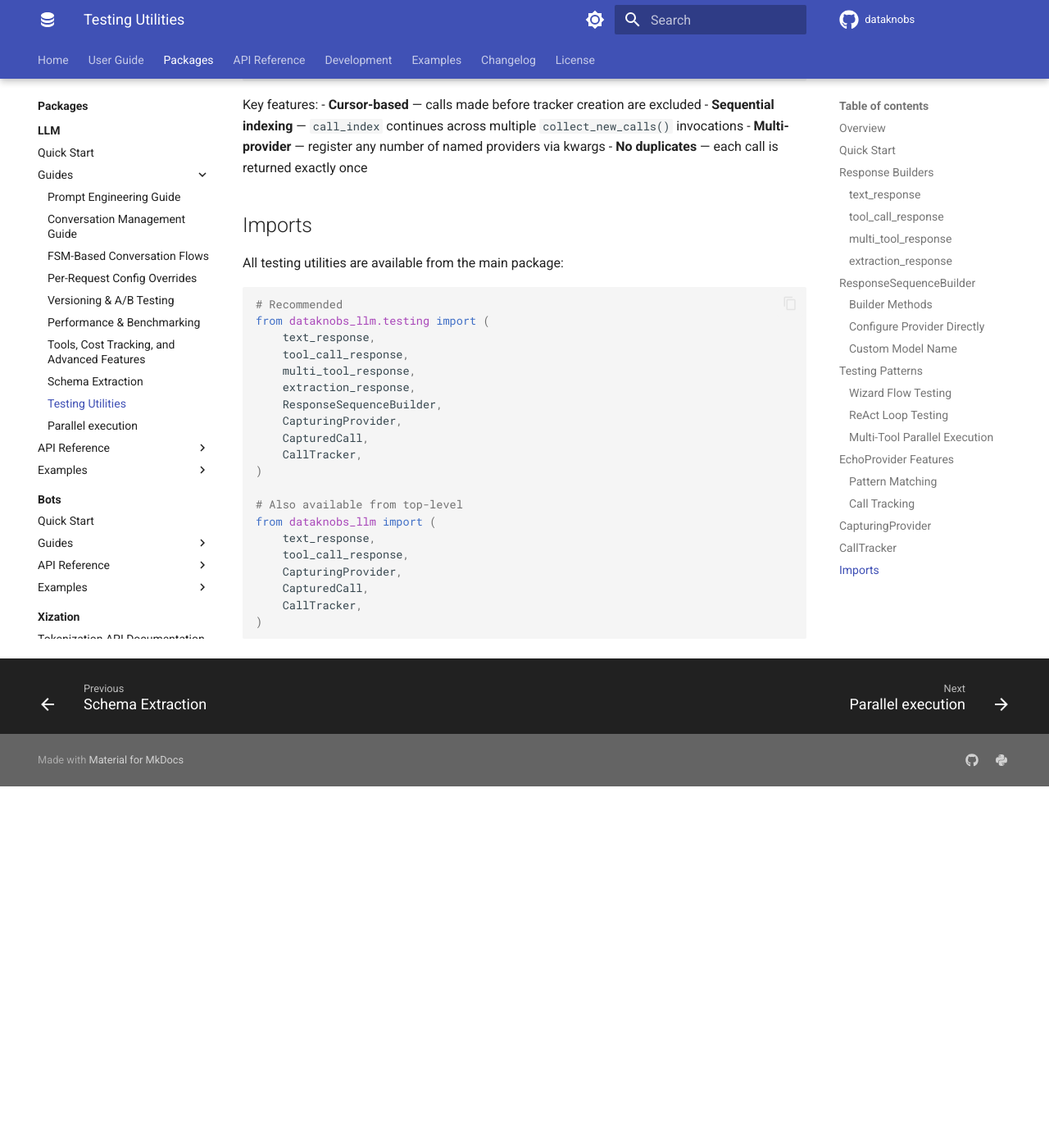
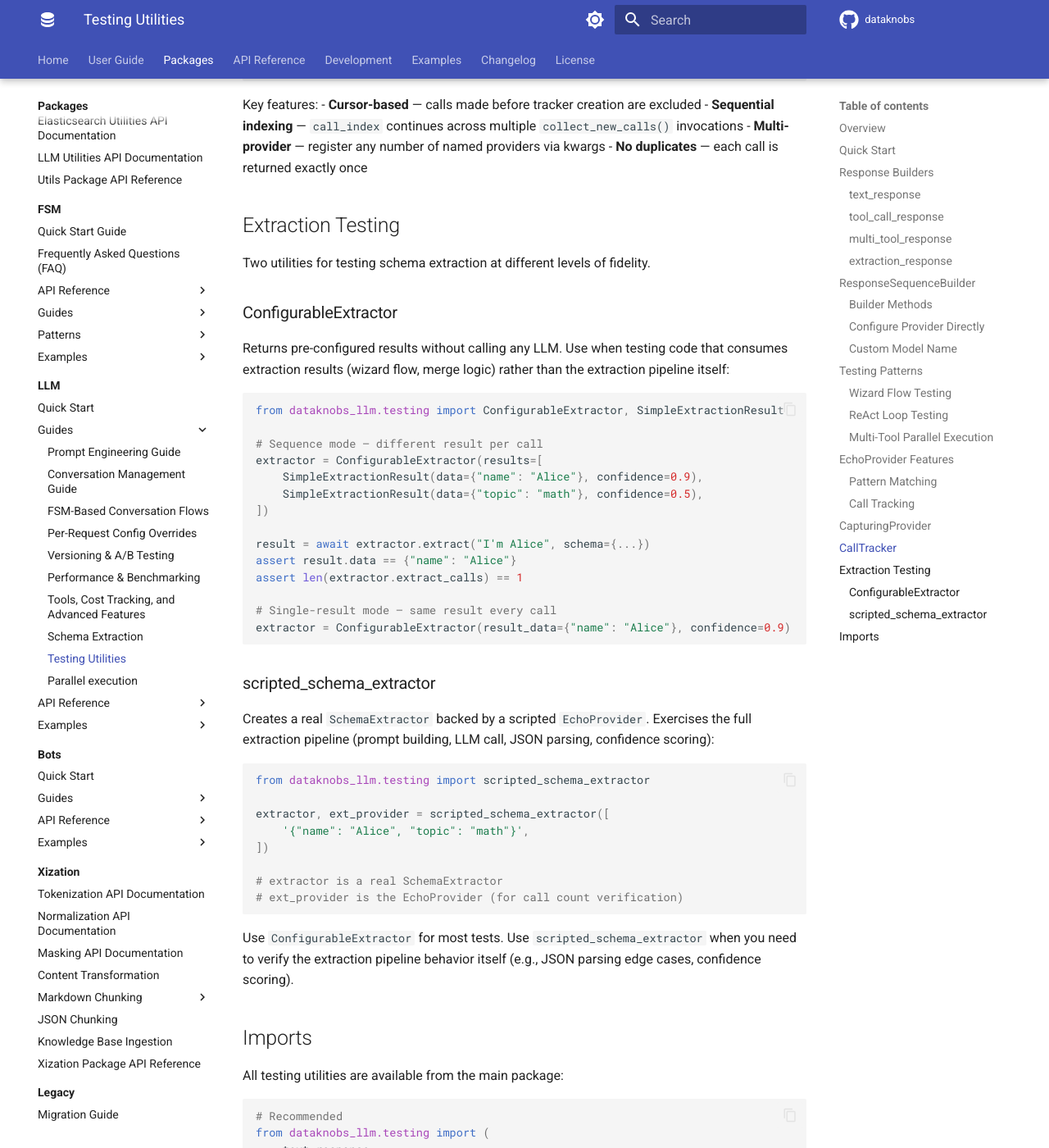
Before and after one commit to KBS-Labs/dataknobs, an MkDocs documentation site: the page built from docs/packages/llm/guides/testing.md, in a window 1280 px wide and 1400 px high, scrolled down 7854 px. Shown: the whole window at 82% size. Built offline with MkDocs 1.6.1 and Material for MkDocs 9.7.7, drawn with Linux system fonts in a browser that asks for light colours; comment, search, counter and statistics services are not loaded; before the commit the page ends 8813 px from its top, so only the background shows below that; some of the changed text lies outside the part shown.

Commit message:
addressed PR #184 code review issues and cross-package test infrastructure
PR review fixes (13 issues):
- P1: Guard providers() for duck-typed extractors without .provider
- P2: Fix docstring examples using type= instead of field_type=
- P3: Restore capture-replay response ordering tests
- P4: Fix CapturingProvider initialize/close duck-typing workaround
- P5: Add scripted_schema_extractor to __all__
- P6: Document extraction_scope only applies with wizard_config
- P7: Concrete return type for scripted_schema_extractor via TYPE_CHECKING
- A1: Use copy.deepcopy for wizard_config in BotTestHarness
- A2: Remove dead assert after ValueError guard
- A3: Close original provider before replacing in BotTestHarness

Public API additions:
- WizardReasoning.extractor property (read-only)
- WizardReasoning.set_extractor() method
- scripted_schema_extractor() in dataknobs_llm.testing
- inject_providers() uses set_extractor() instead of private attribute

Cross-package test infrastructure:
- Root pytest.ini: added asyncio_mode=auto (fixes cross-package test runs)
- FSM conftest: added package root to sys.path (fixes examples import)
- LLM test_tools: fixed timing flake in execution history time filter

Documentation:
- New bots testing guide (MkDocs + package docs dual locations)
- Updated LLM testing guide with ConfigurableExtractor and scripted_schema_extractor
- Updated CLAUDE.md with DynaBot testing mandatory patterns and anti-patterns
- Fixed pre-existing CapturedCall.call_index default value in docs (-1 → 0)

Co-Authored-By: Claude Opus 4.6 (1M context) <noreply@anthropic.com>

````diff
--- a/docs/packages/llm/guides/testing.md
+++ b/docs/packages/llm/guides/testing.md
@@ -313,7 +313,7 @@ Each `CapturedCall` contains:
 - `role` — the provider's role label (e.g. `"main"`, `"extraction"`)
 - `messages` — the messages list sent to the LLM
 - `response` — dict with `content`, `tool_calls`, `usage`, etc.
-- `call_index` — assigned by `CallTracker` for global ordering (default: -1)
+- `call_index` — assigned by `CallTracker` for global ordering (default: 0)
 
 ## CallTracker
 
@@ -367,6 +367,54 @@ Key features:
 - **Multi-provider** — register any number of named providers via kwargs
 - **No duplicates** — each call is returned exactly once
 
+## Extraction Testing
+
+Two utilities for testing schema extraction at different levels of fidelity.
+
+### ConfigurableExtractor
+
+Returns pre-configured results without calling any LLM. Use when testing code
+that consumes extraction results (wizard flow, merge logic) rather than the
+extraction pipeline itself:
+
+```python
+from dataknobs_llm.testing import ConfigurableExtractor, SimpleExtractionResult
+
+# Sequence mode — different result per call
+extractor = ConfigurableExtractor(results=[
+    SimpleExtractionResult(data={"name": "Alice"}, confidence=0.9),
+    SimpleExtractionResult(data={"topic": "math"}, confidence=0.5),
+])
+
+result = await extractor.extract("I'm Alice", schema={...})
+assert result.data == {"name": "Alice"}
+assert len(extractor.extract_calls) == 1
+
+# Single-result mode — same result every call
+extractor = ConfigurableExtractor(result_data={"name": "Alice"}, confidence=0.9)
+```
+
+### scripted_schema_extractor
+
+Creates a real `SchemaExtractor` backed by a scripted `EchoProvider`.
+Exercises the full extraction pipeline (prompt building, LLM call, JSON parsing,
+confidence scoring):
+
+```python
+from dataknobs_llm.testing import scripted_schema_extractor
+
+extractor, ext_provider = scripted_schema_extractor([
+    '{"name": "Alice", "topic": "math"}',
+])
+
+# extractor is a real SchemaExtractor
+# ext_provider is the EchoProvider (for call count verification)
+```
+
+Use `ConfigurableExtractor` for most tests. Use `scripted_schema_extractor`
+when you need to verify the extraction pipeline behavior itself (e.g., JSON
+parsing edge cases, confidence scoring).
+
 ## Imports
 
 All testing utilities are available from the main package:
@@ -379,6 +427,9 @@ from dataknobs_llm.testing import (
     multi_tool_response,
     extraction_response,
     ResponseSequenceBuilder,
+    ConfigurableExtractor,
+    SimpleExtractionResult,
+    scripted_schema_extractor,
     CapturingProvider,
     CapturedCall,
     CallTracker,
--- a/mkdocs.yml
+++ b/mkdocs.yml
@@ -193,6 +193,7 @@ nav:
         - packages/bots/guides/dynamic-registration.md
         - packages/bots/guides/migration.md
         - packages/bots/guides/architecture.md
+        - packages/bots/guides/testing.md
         - packages/bots/guides/provider-registry.md
         - packages/bots/guides/tools.md
         - packages/bots/guides/middleware.md
````
Also changed, not shown: .claude/CLAUDE.md (+43 -0 lines), docs/packages/bots/guides/testing.md (added, +240 -0 lines), packages/bots/docs/TESTING.md (added, +54 -0 lines), 7 other files.
